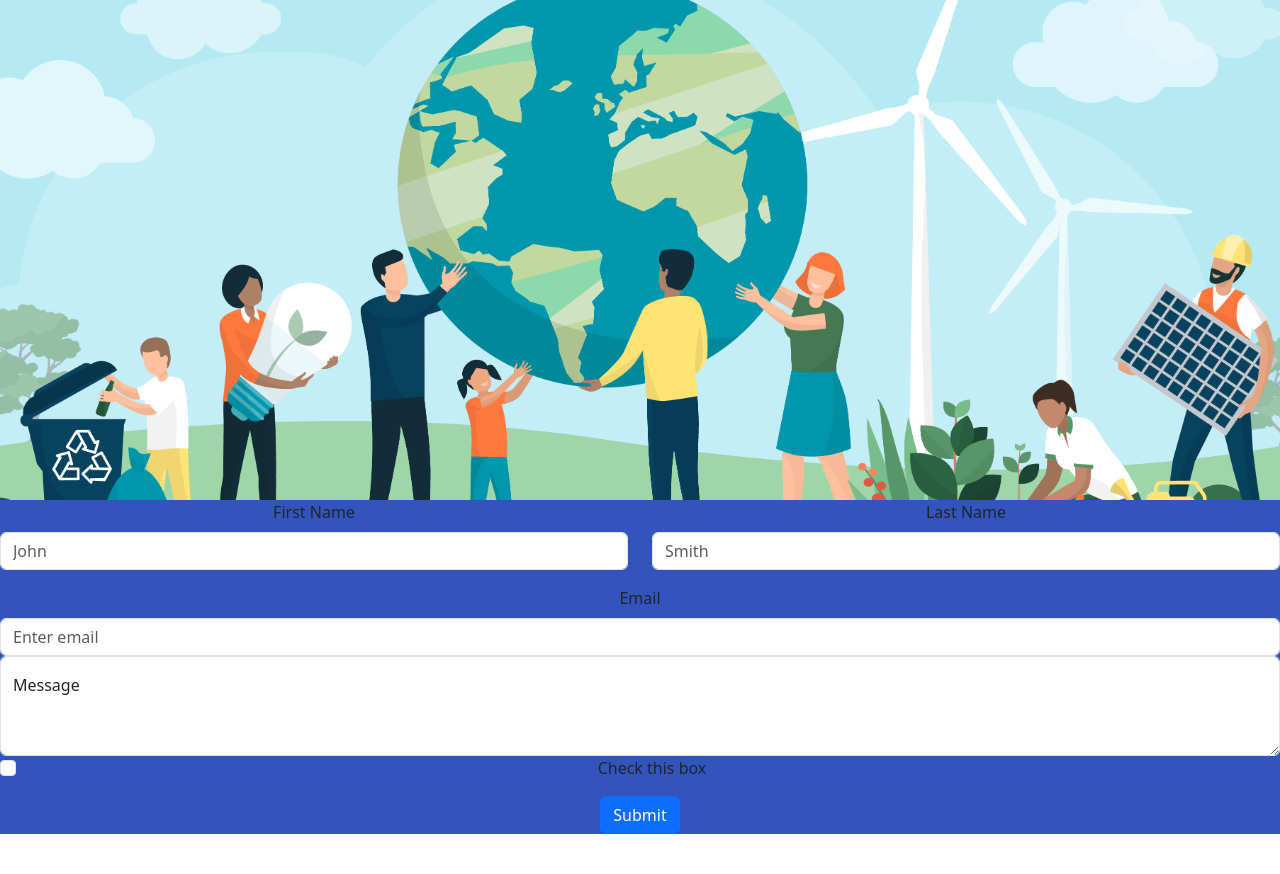
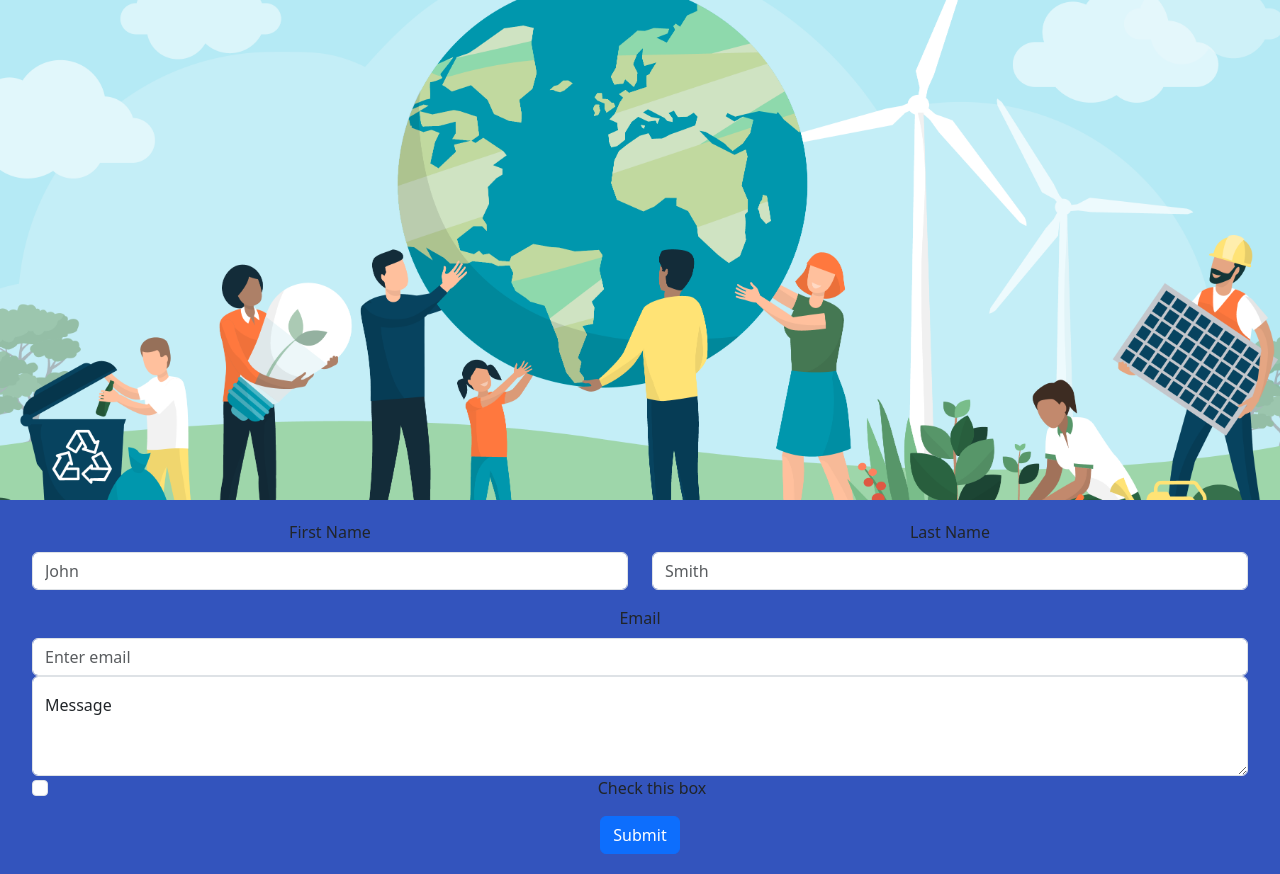
Before and after one commit to Hack4Impact-UMD/sustainability-solutions, a React (Create React App) app in the folder app/: page /contact in a window 1280 px wide. Before the commit the page ends 834 px from the top, so only its background shows below. Built offline with nearby package versions, Linux system fonts and the light colour scheme.

Commit message:
Added container so form looks somewhat nicer

```diff
--- a/app/src/Components/Contact/contact.js
+++ b/app/src/Components/Contact/contact.js
@@ -1,5 +1,13 @@
 import styles from "./contact.module.css";
-import { Image, Form, Row, Col, FloatingLabel, Button } from "react-bootstrap";
+import {
+  Container,
+  Image,
+  Form,
+  Row,
+  Col,
+  FloatingLabel,
+  Button,
+} from "react-bootstrap";
 import { render } from "react-dom";
 import IntroImage from "./IntroImage.png";
 
@@ -13,7 +21,11 @@ function contact() {
           alt={"Contact us image"}
         />
       </div>
-      <div>
+      <div className={styles.container}>
+        <Container fluid>
+          <Row>
+            <Col>
+              <div className={styles.form}>
                 <Form>
                   <Row className="mb-3">
                     <Form.Group as={Col} controlId="formGridFirstName">
@@ -27,12 +39,12 @@ function contact() {
                     </Form.Group>
                   </Row>
 
-          <Form.Group controlId="formGridEmail">
+                  <Form.Group as={Col} controlId="formGridEmail">
                     <Form.Label>Email</Form.Label>
                     <Form.Control type="email" placeholder="Enter email" />
                   </Form.Group>
 
-          <Form.Group>
+                  <Form.Group as={Col} className="message">
                     <FloatingLabel controlId="messagearea" label="Message">
                       <Form.Control
                         as="textarea"
@@ -42,7 +54,7 @@ function contact() {
                     </FloatingLabel>
                   </Form.Group>
 
-          <Form.Group className="mb-3" id="formGridCheckbox">
+                  <Form.Group as={Col} className="mb-3" id="formGridCheckbox">
                     <Form.Check type="checkbox" label="Check this box" />
                   </Form.Group>
 
@@ -51,6 +63,10 @@ function contact() {
                   </Button>
                 </Form>
               </div>
+            </Col>
+          </Row>
+        </Container>
+      </div>
     </div>
   );
 }
--- a/app/src/Components/Contact/contact.module.css
+++ b/app/src/Components/Contact/contact.module.css
@@ -14,3 +14,12 @@
 .image {
   width: 100%;
 }
+
+.form {
+  padding: 20px;
+  min-width: 200px;
+}
+
+.message {
+  padding: 20px;
+}
```
Lines whose indentation alone changed are shown as unchanged.
